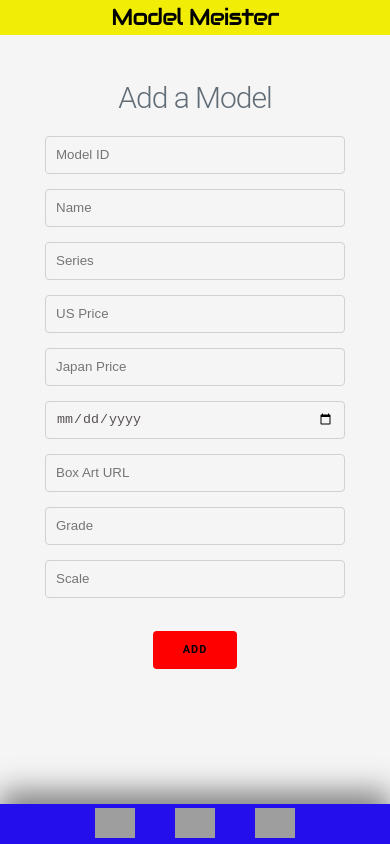
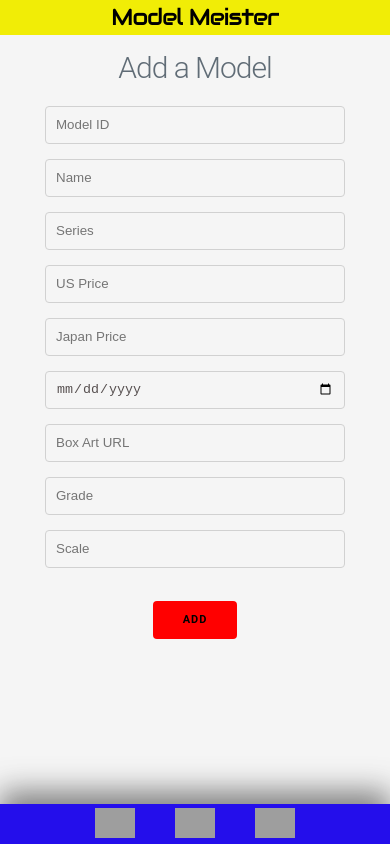
Before and after one commit to Adrick1210/model-front, a React (Vite) app: page /create in a window 390 px wide. Built offline with nearby package versions, Linux system fonts and the light colour scheme; no server answers; grey boxes are pictures that could not be loaded.

Commit message:
forms - show update

```diff
--- a/src/App.css
+++ b/src/App.css
@@ -262,7 +262,7 @@ input {
     width: 300px;
   }
   .input {
-    top: 35px;
+    top: 5px;
   }
   .edit-head {
     margin-top: 45px;
@@ -302,8 +302,8 @@ input {
   }
   .buttons {
     position: absolute;
-    top: 700px;
-    left: 27px;
+    top: 620px;
+    left: 75px;
     gap: 20px;
   }
   .delete button {
```
